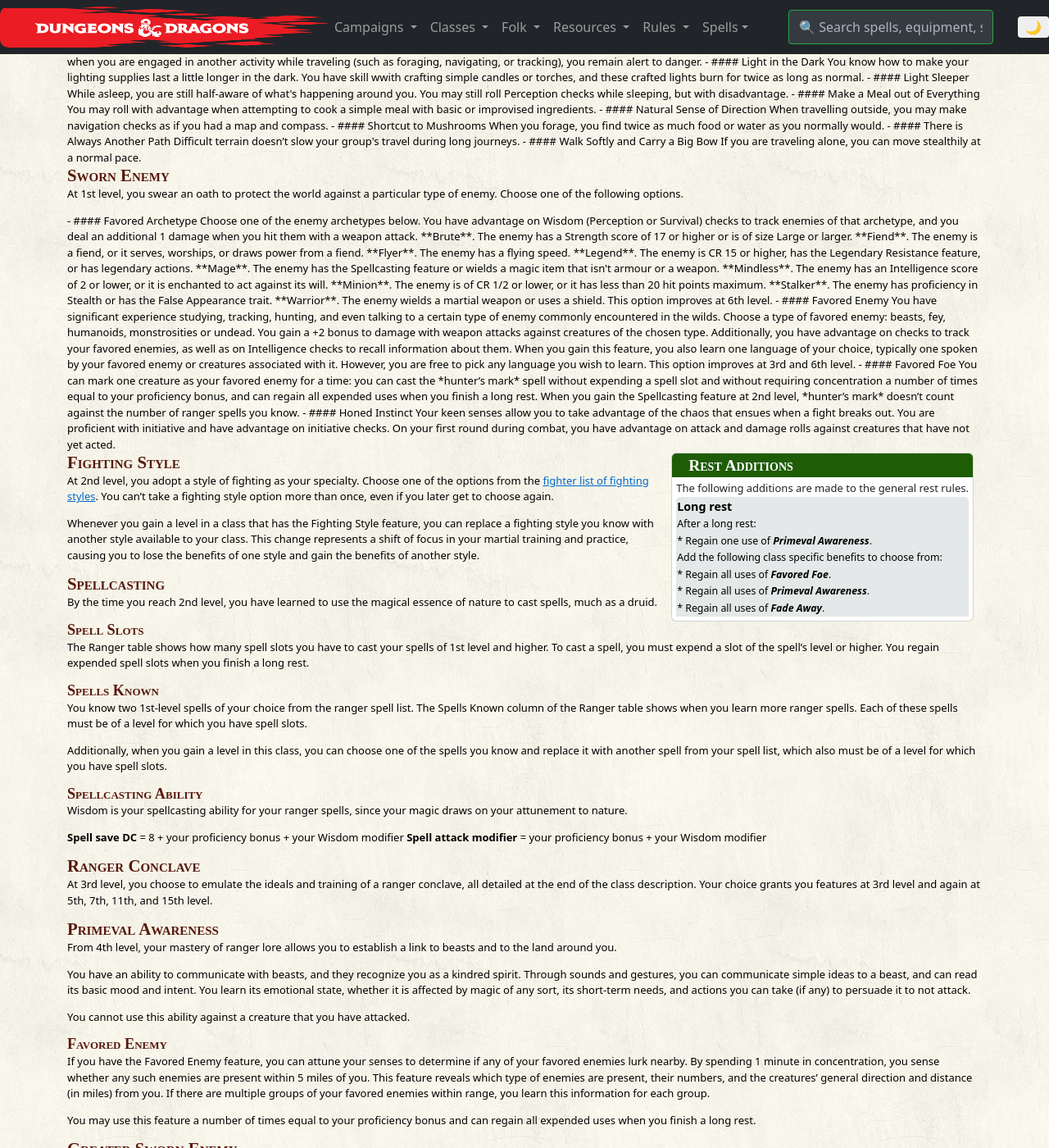
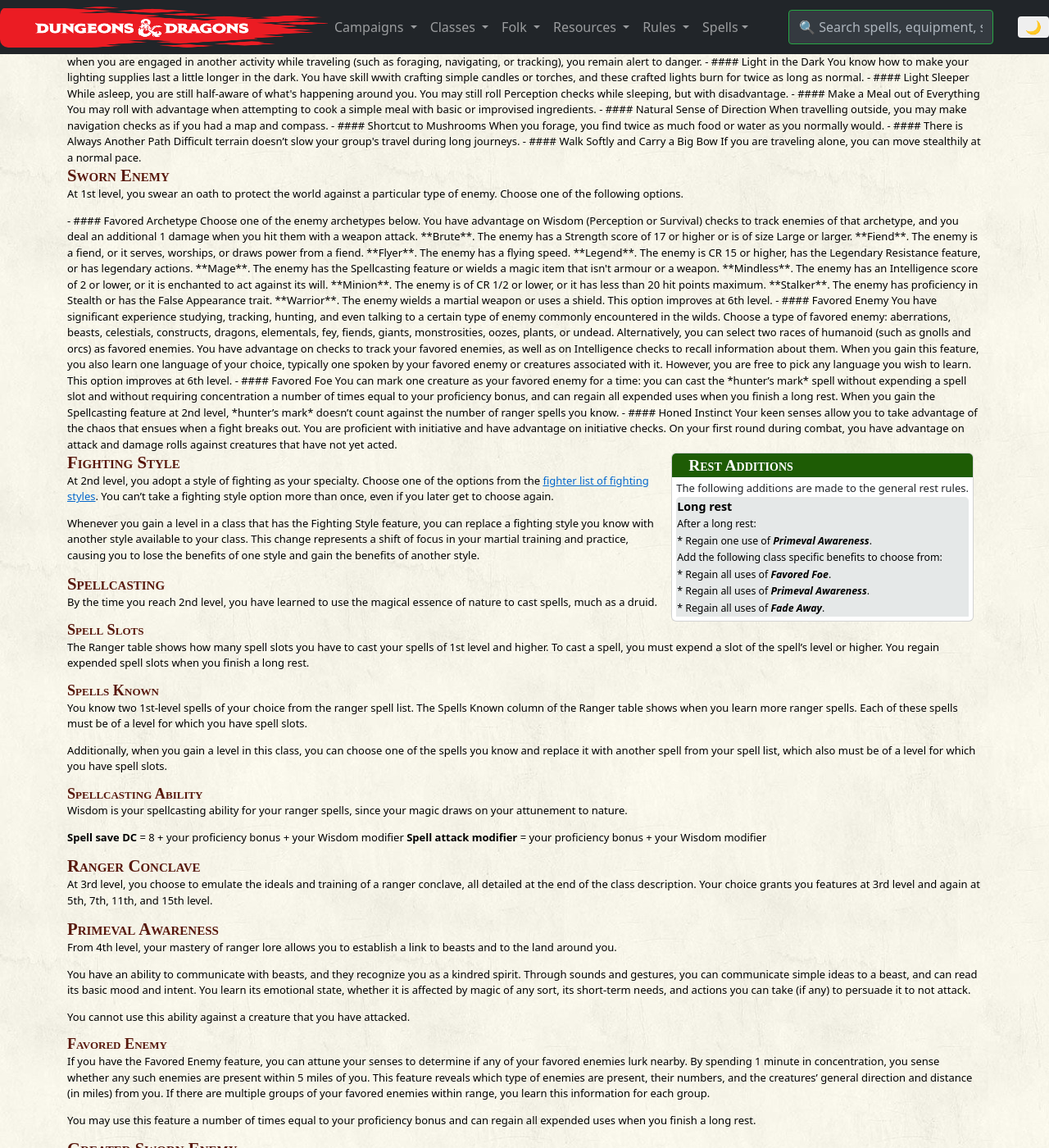
Before and after one commit to kvarak/dnd, a Jekyll site: the page built from docs/_Classes/ranger.md, in a window 1280 px wide and 1400 px high, scrolled down 1236 px. Shown: the whole window at 82% size. Built offline with Jekyll 4.4.1, drawn with Linux system fonts in a browser that asks for light colours; Markdown is read by kramdown in place of the engine named in the settings; some of the changed text lies outside the part shown.

Commit message:
Update ranger favoured enemy

```diff
--- a/docs/_Classes/ranger.md
+++ b/docs/_Classes/ranger.md
@@ -224,13 +224,13 @@
 - #### Favored Enemy
     You have significant experience studying, tracking, hunting, and even talking to a certain type of enemy commonly encountered in the wilds.
 
-    Choose a type of favored enemy: beasts, fey, humanoids, monstrosities or undead. You gain a +2 bonus to damage with weapon attacks against creatures of the chosen type.
+    Choose a type of favored enemy: aberrations, beasts, celestials, constructs, dragons, elementals, fey, fiends, giants, monstrosities, oozes, plants, or undead. Alternatively, you can select two races of humanoid (such as gnolls and orcs) as favored enemies.
 
-    Additionally, you have advantage on checks to track your favored enemies, as well as on Intelligence checks to recall information about them.
+    You have advantage on checks to track your favored enemies, as well as on Intelligence checks to recall information about them.
 
     When you gain this feature, you also learn one language of your choice, typically one spoken by your favored enemy or creatures associated with it. However, you are free to pick any language you wish to learn.
 
-    This option improves at 3rd and 6th level.
+    This option improves at 6th level.
 
 - #### Favored Foe
     You can mark one creature as your favored enemy for a time: you can cast the *hunter’s mark* spell without expending a spell slot and without requiring concentration a number of times equal to your proficiency bonus, and can regain all expended uses when you finish a long rest.
@@ -309,7 +309,7 @@
 <div class="columnstwo">
 
 - #### Favored Archetype
-    You can choose either to specialise in an additional enemy archetype or to upgrade an archetype you already specialise in.
+    You can choose either to specialise in an additional enemy archetype (as described in the 1st level feature) or to upgrade an archetype you already specialise in.
 
     **Brute**. Brutes suffer a -2 penalty to attack rolls against you.
 
@@ -330,9 +330,11 @@
     **Warrior**. You have resistance to damage from nonmagical weapons.
 
 - #### Favored Enemy
-    You may choose a greater favored enemy: aberrations, celestials, constructs, dragons, elementals, fiends, or giants. You gain all the benefits against this chosen enemy that you normally gain against your favored enemy, including an additional language. Your bonus to damage rolls against all your favored enemies increases to +4.
+    You may choose a additional favored enemy. You gain all the benefits against this chosen enemy that you normally gain against your favored enemy, including an additional language.
 
-    Additionally, you have advantage on saving throws against the spells and abilities used by a greater favored enemy.
+    You gain a +2 bonus to damage with weapon attacks against all your favored enemies.
+
+    Additionally, you have advantage on saving throws against the spells and abilities used by a favored enemy.
 
 - #### Favored Foe or Honed Instinct
     You may select a Favored Enemy from any creature type in the 1st level Favored enemy feature. However, you will only gain the benefits described in the 1st level feature.
```
Also changed, not shown: 1 other file.
